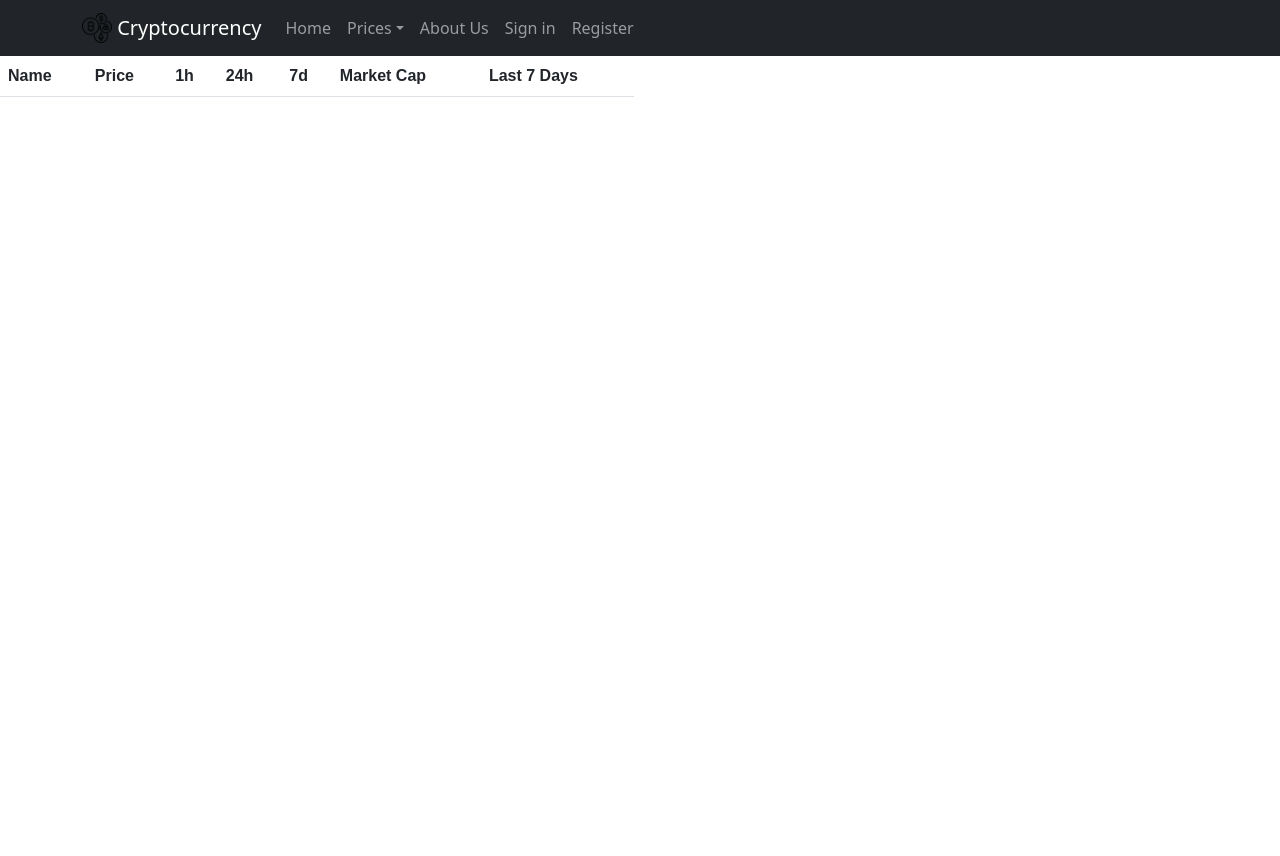
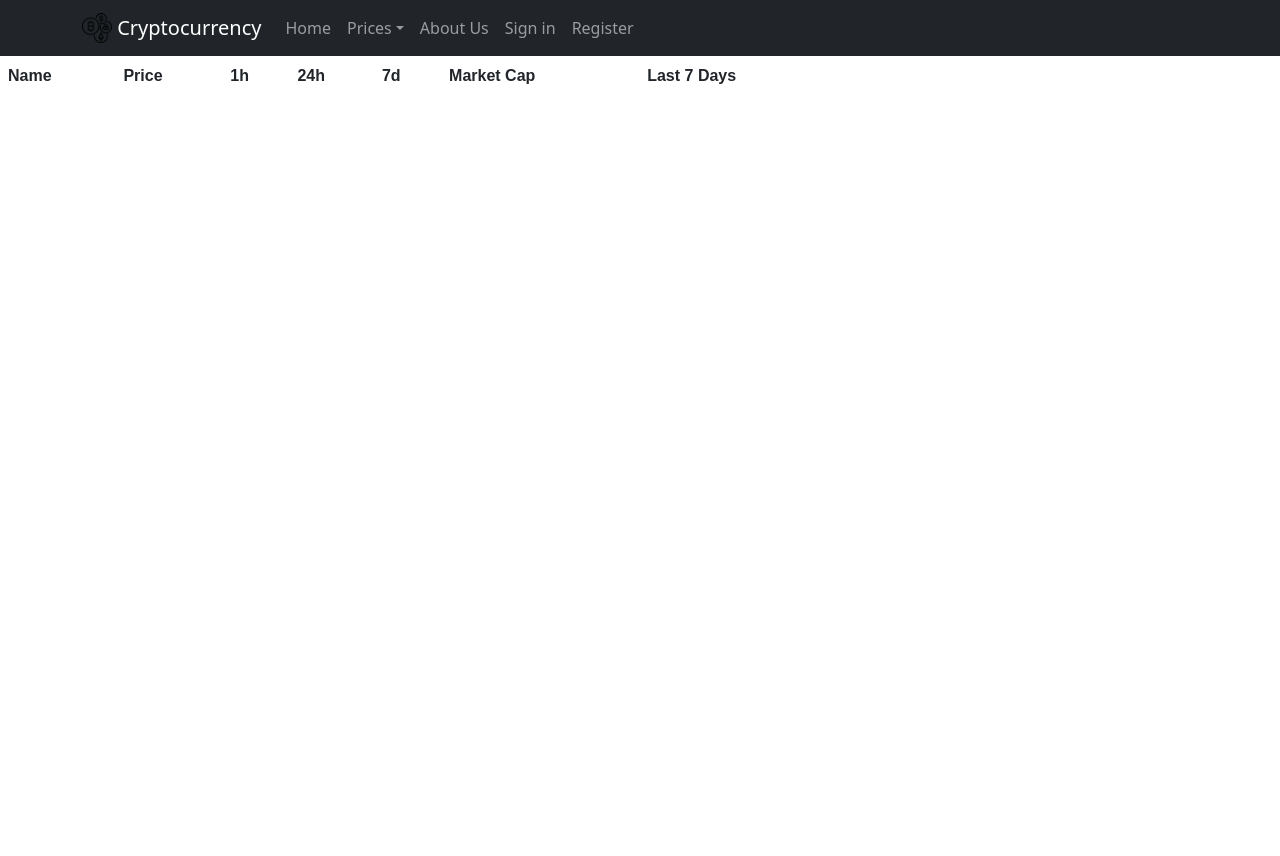
Before and after one commit to rkawk1234/crypto, a Django app: page /popularcryptos.html in a window 1280 px wide. Run offline with Django 4.2, Linux system fonts and the light colour scheme; lists and menus that the app fills with data are empty.

Commit message:
08191711

```diff
--- a/django/base/templates/base/popularcryptos.html
+++ b/django/base/templates/base/popularcryptos.html
@@ -52,9 +52,13 @@
     </nav>
   </header>
 
-<table class="table">
+<table>
 
-  <thead><tr><th>Name</th><th>Price</th><th>1h</th><th>24h</th><th>7d</th><th>Market Cap</th><th>Last 7 Days</th></tr></thead>
+  <thead><tr><th>Name</th>
+    <th>Price</th>
+    <th>1h</th><th>24h</th><th>7d</th>
+    <th>Market Cap</th>
+    <th>Last 7 Days</th></tr></thead>
   <tbody id="tableData"></tbody>
 
 </table>
--- a/django/base/templates/base/static/style.css
+++ b/django/base/templates/base/static/style.css
@@ -42,7 +42,8 @@ body{
 table{
     font-family: Arial, sans-serif;
     border-collapse: collapse;
-    width: 100%;
+    width: 200%;
+    border: 5;
 }
 
 td, th {
```
Lines whose indentation alone changed are shown as unchanged.
